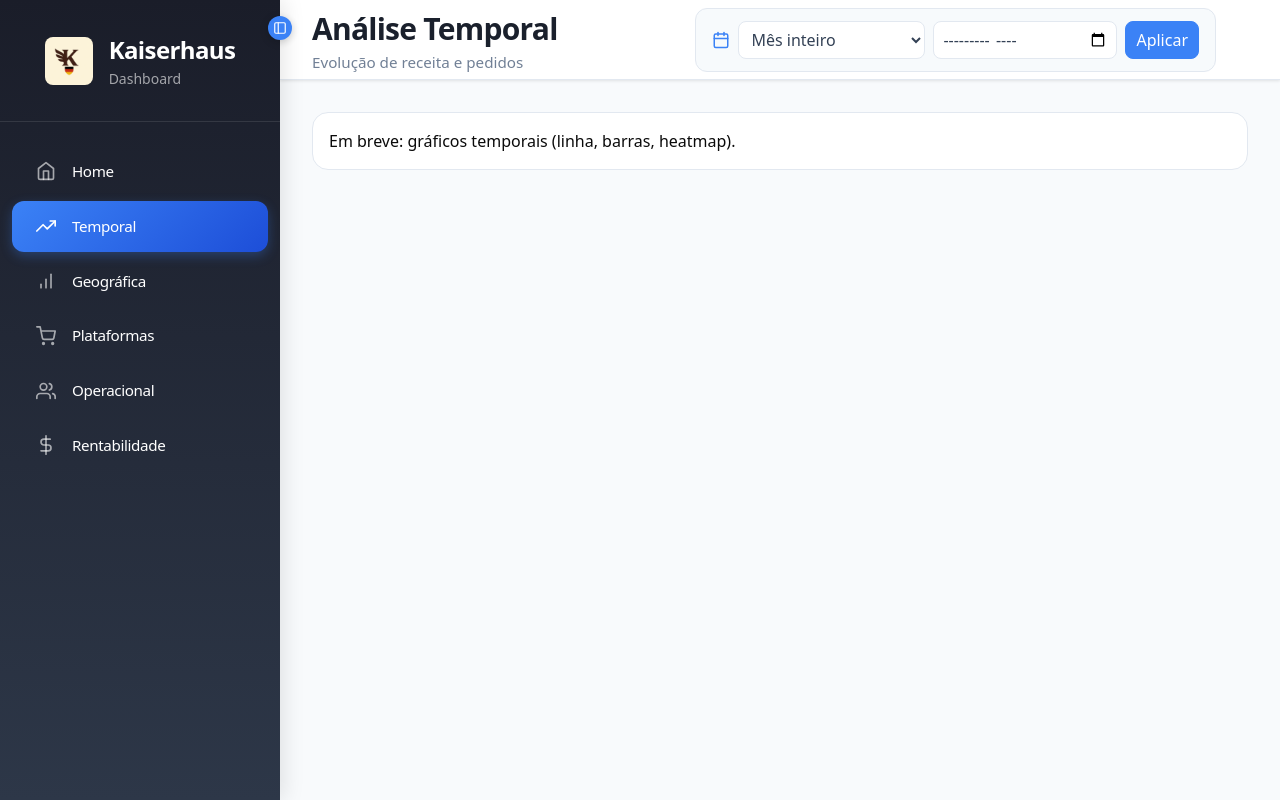
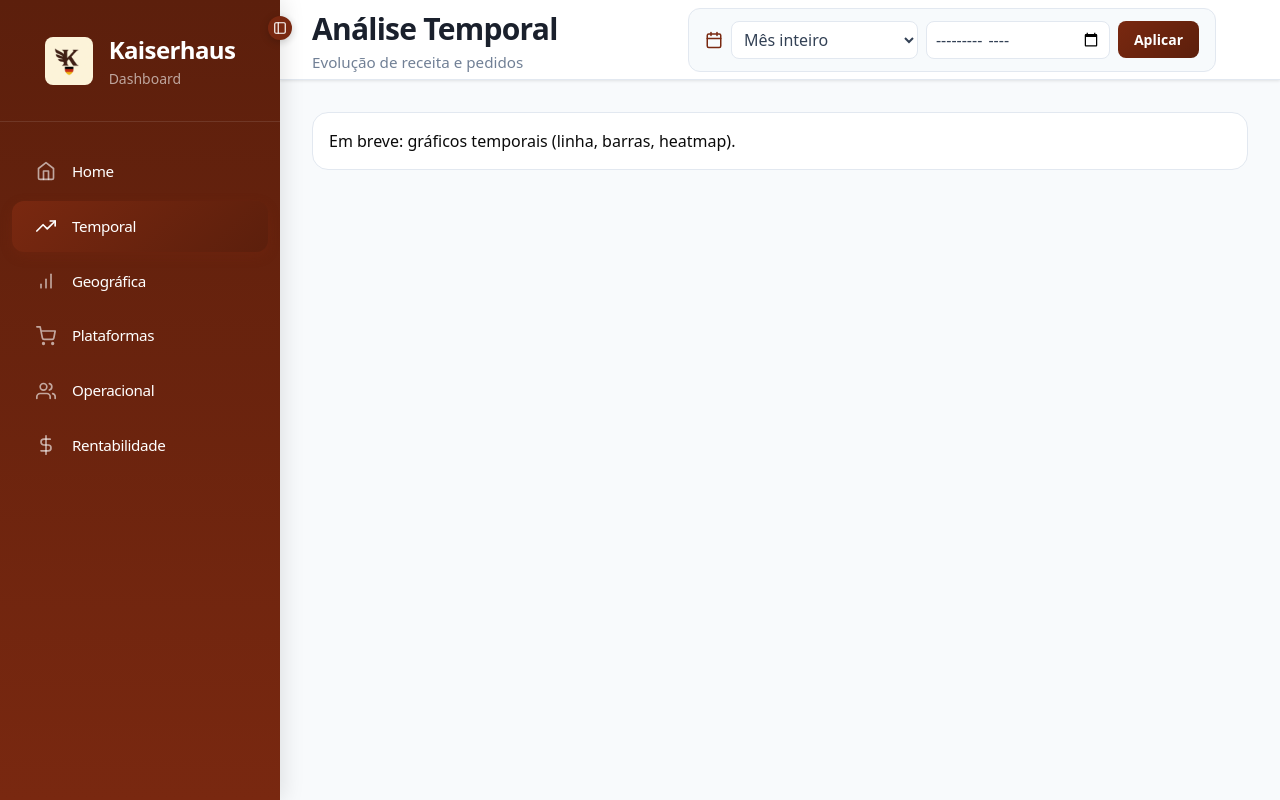
Before and after one commit to murilozgodoy/dashboards-frontend-insperjr, a React (Vite) app: page /temporal in a window 1280 px wide. Built offline with nearby package versions, Linux system fonts and the light colour scheme; no server answers.

Commit message:
fix: mudanca de alguns componentes principais

```diff
--- a/index.html
+++ b/index.html
@@ -2,9 +2,9 @@
 <html lang="en">
   <head>
     <meta charset="UTF-8" />
-    <link rel="icon" type="image/svg+xml" href="/vite.svg" />
+    <link rel="icon" type="image/png" href="/logo.png" />
     <meta name="viewport" content="width=device-width, initial-scale=1.0" />
-    <title>dashboards-frontend-insperjr</title>
+    <title>Dashboard Kaiserhaus</title>
   </head>
   <body>
     <div id="root"></div>
--- a/src/components/Header.tsx
+++ b/src/components/Header.tsx
@@ -182,12 +182,9 @@ const Header: React.FC<HeaderProps> = ({
                 style={{ border: '1px solid #e2e8f0', borderRadius: 8, padding: '6px 8px', background: 'white', color: '#334155' }}
               />
             )}
-            <button
-              onClick={applyRange}
-              style={{ border: '1px solid #3b82f6', color: 'white', background: '#3b82f6', borderRadius: 8, padding: '6px 10px', cursor: 'pointer' }}
-            >
+            <AplicarButton onClick={applyRange}>
               Aplicar
-            </button>
+            </AplicarButton>
           </DateSection>
         )}
 
@@ -292,7 +289,7 @@ const DateSection = styled.div`
 `;
 
 const CalendarIcon = styled.div`
-  color: #3b82f6;
+  color: #792810;
   font-size: 1.125rem;
   display: flex;
   align-items: center;
@@ -313,3 +310,19 @@ const ActionsSection = styled.div`
     gap: 0.5rem;
   }
 `;
+
+const AplicarButton = styled.button`
+  padding: 0.5rem 1rem;
+  background: linear-gradient(135deg, #792810 0%, #5C1F0C 100%);
+  color: white;
+  border: none;
+  border-radius: 8px;
+  font-size: 0.875rem;
+  font-weight: 600;
+  cursor: pointer;
+  transition: all 0.2s ease;
+
+  &:hover {
+    box-shadow: 0 4px 12px rgba(121, 40, 16, 0.3);
+  }
+`;
--- a/src/components/KPICard.tsx
+++ b/src/components/KPICard.tsx
@@ -10,7 +10,7 @@ interface KPICardProps {
     period: string;
   };
   icon: React.ReactNode;
-  color?: 'blue' | 'green' | 'purple' | 'orange' | 'red';
+  color?: 'blue' | 'green' | 'purple' | 'orange' | 'red' | 'brown';
 }
 
 const KPICard: React.FC<KPICardProps> = ({
@@ -18,7 +18,7 @@ const KPICard: React.FC<KPICardProps> = ({
   value,
   change,
   icon,
-  color = 'blue'
+  color = 'brown'
 }) => {
   const isPositive = change && change.value > 0;
   const isNegative = change && change.value < 0;
@@ -75,7 +75,7 @@ const CardContainer = styled.div`
     left: 0;
     right: 0;
     height: 4px;
-    background: linear-gradient(90deg, #3b82f6 0%, #1d4ed8 100%);
+    background: linear-gradient(90deg, #792810 0%, #5C1F0C 100%);
   }
 
   @media (max-width: 768px) {
@@ -124,8 +124,10 @@ const IconWrapper = styled.div<{ color: string }>`
         return 'linear-gradient(135deg, #f59e0b 0%, #d97706 100%)';
       case 'red':
         return 'linear-gradient(135deg, #ef4444 0%, #dc2626 100%)';
+      case 'brown':
+        return 'linear-gradient(135deg, #792810 0%, #5C1F0C 100%)';
       default:
-        return 'linear-gradient(135deg, #3b82f6 0%, #1d4ed8 100%)';
+        return 'linear-gradient(135deg, #792810 0%, #5C1F0C 100%)';
     }
   }};
   box-shadow: 0 4px 12px rgba(0, 0, 0, 0.15);
--- a/src/components/OperacionalDashboard.tsx
+++ b/src/components/OperacionalDashboard.tsx
@@ -580,14 +580,14 @@ const FiltroInput = styled.input`
 
   &:focus {
     outline: none;
-    border-color: #3b82f6;
-    box-shadow: 0 0 0 3px rgba(59, 130, 246, 0.1);
+    border-color: #792810;
+    box-shadow: 0 0 0 3px rgba(121, 40, 16, 0.1);
   }
 `;
 
 const FiltroButton = styled.button`
   padding: 0.5rem 1rem;
-  background: linear-gradient(135deg, #3b82f6 0%, #1d4ed8 100%);
+  background: linear-gradient(135deg, #792810 0%, #5C1F0C 100%);
   color: white;
   border: none;
   border-radius: 8px;
@@ -598,7 +598,7 @@ const FiltroButton = styled.button`
 
   &:hover {
     transform: translateY(-1px);
-    box-shadow: 0 4px 12px rgba(59, 130, 246, 0.3);
+    box-shadow: 0 4px 12px rgba(121, 40, 16, 0.3);
   }
 
   &:active {
--- a/src/components/Sidebar.tsx
+++ b/src/components/Sidebar.tsx
@@ -92,7 +92,7 @@ export default Sidebar;
 const SidebarContainer = styled.div`
   width: 280px;
   height: 100vh;
-  background: linear-gradient(180deg, #1a1d29 0%, #2d3748 100%);
+  background: linear-gradient(180deg, #5C1F0C 0%, #792810 100%);
   position: fixed;
   left: 0;
   top: 0;
@@ -136,14 +136,14 @@ const LogoContainer = styled.div`
 const LogoIcon = styled.div`
   width: 48px;
   height: 48px;
-  background: linear-gradient(135deg, #3b82f6 0%, #1d4ed8 100%);
+  background: linear-gradient(135deg, #792810 0%, #5C1F0C 100%);
   border-radius: 12px;
   display: flex;
   align-items: center;
   justify-content: center;
   color: white;
   font-size: 1.5rem;
-  box-shadow: 0 4px 12px rgba(59, 130, 246, 0.3);
+  box-shadow: 0 4px 12px rgba(121, 40, 16, 0.3);
 `;
 
 const LogoImage = styled.img`
@@ -204,18 +204,18 @@ const SidebarItemContainer = styled.div<{ $isActive?: boolean; $isCollapsed?: bo
   cursor: pointer;
   transition: all 0.2s ease;
   background: ${props => props.$isActive
-    ? 'linear-gradient(135deg, #3b82f6 0%, #1d4ed8 100%)'
+    ? 'linear-gradient(135deg, #792810 0%, #5C1F0C 100%)'
     : 'transparent'
   };
   box-shadow: ${props => props.$isActive
-    ? '0 4px 12px rgba(59, 130, 246, 0.3)'
+    ? '0 4px 12px rgba(121, 40, 16, 0.3)'
     : 'none'
   };
   justify-content: ${props => props.$isCollapsed ? 'center' : 'flex-start'};
 
   &:hover {
     background: ${props => props.$isActive
-      ? 'linear-gradient(135deg, #3b82f6 0%, #1d4ed8 100%)'
+      ? 'linear-gradient(135deg, #792810 0%, #5C1F0C 100%)'
       : 'rgba(255, 255, 255, 0.05)'
     };
     transform: translateX(4px);
@@ -249,7 +249,7 @@ const CollapseButton = styled.button`
   right: -12px;
   width: 24px;
   height: 24px;
-  background: #3b82f6;
+  background: #792810;
   border: none;
   border-radius: 50%;
   color: white;
@@ -262,7 +262,7 @@ const CollapseButton = styled.button`
   z-index: 1001;
 
   &:hover {
-    background: #1d4ed8;
+    background: #5C1F0C;
     transform: scale(1.1);
   }
 
```
Also changed, not shown: public/logo.png (added).
